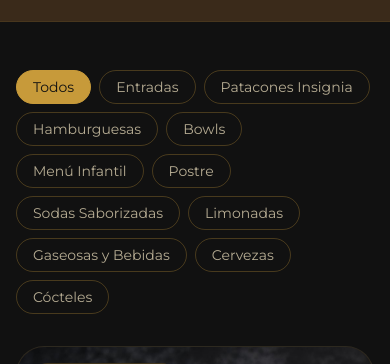
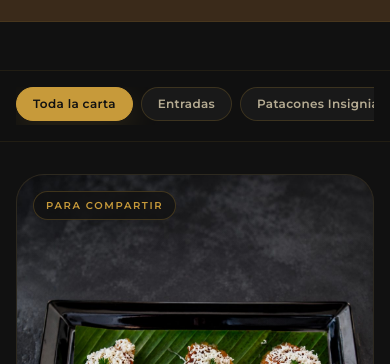
Before and after one commit to VladPhil92/pisao-gastrobar, a Next.js app: page /menu in a window 390 px wide. Shown: the part 300-664 px from the top of the page. Built offline with nearby package versions, Linux system fonts and the light colour scheme; no server answers.

Commit message:
feat(visual): make category navigation sticky and mobile-friendly

```diff
--- a/components/menu/CategoryFilter.tsx
+++ b/components/menu/CategoryFilter.tsx
@@ -17,32 +17,38 @@ export function CategoryFilter({
   onChange: (slug: string | null) => void;
 }) {
   return (
-    <div className="flex flex-wrap gap-2">
+    <div className="border-pisao-gold/10 bg-pisao-carbon/92 sticky top-16 z-20 -mx-4 border-y px-4 py-4 backdrop-blur-xl sm:mx-0 sm:rounded-2xl sm:border sm:px-5">
+      <div className="flex gap-2 overflow-x-auto pb-1 [scrollbar-width:none] [&::-webkit-scrollbar]:hidden">
         <button
+          type="button"
+          aria-pressed={active === null}
           onClick={() => onChange(null)}
           className={cn(
-          "rounded-full border px-4 py-1.5 text-sm transition-colors",
+            "shrink-0 rounded-full border px-4 py-2 text-xs font-semibold tracking-wide transition-all",
             active === null
-            ? "border-pisao-gold bg-pisao-gold text-pisao-carbon"
-            : "border-pisao-gold/30 text-pisao-cream-muted hover:border-pisao-gold",
+              ? "border-pisao-gold bg-pisao-gold text-pisao-carbon shadow-[0_10px_30px_rgba(199,154,58,.14)]"
+              : "border-pisao-gold/20 bg-pisao-noche/80 text-pisao-cream-muted hover:border-pisao-gold/60 hover:text-pisao-cream",
           )}
         >
-        Todos
+          Toda la carta
         </button>
         {categories.map((c) => (
           <button
+            type="button"
             key={c.slug}
+            aria-pressed={active === c.slug}
             onClick={() => onChange(c.slug)}
             className={cn(
-            "rounded-full border px-4 py-1.5 text-sm transition-colors",
+              "shrink-0 rounded-full border px-4 py-2 text-xs font-semibold tracking-wide transition-all",
               active === c.slug
-              ? "border-pisao-gold bg-pisao-gold text-pisao-carbon"
-              : "border-pisao-gold/30 text-pisao-cream-muted hover:border-pisao-gold",
+                ? "border-pisao-gold bg-pisao-gold text-pisao-carbon shadow-[0_10px_30px_rgba(199,154,58,.14)]"
+                : "border-pisao-gold/20 bg-pisao-noche/80 text-pisao-cream-muted hover:border-pisao-gold/60 hover:text-pisao-cream",
             )}
           >
             {c.nombre}
           </button>
         ))}
       </div>
+    </div>
   );
 }
```
Lines whose indentation alone changed are shown as unchanged.
